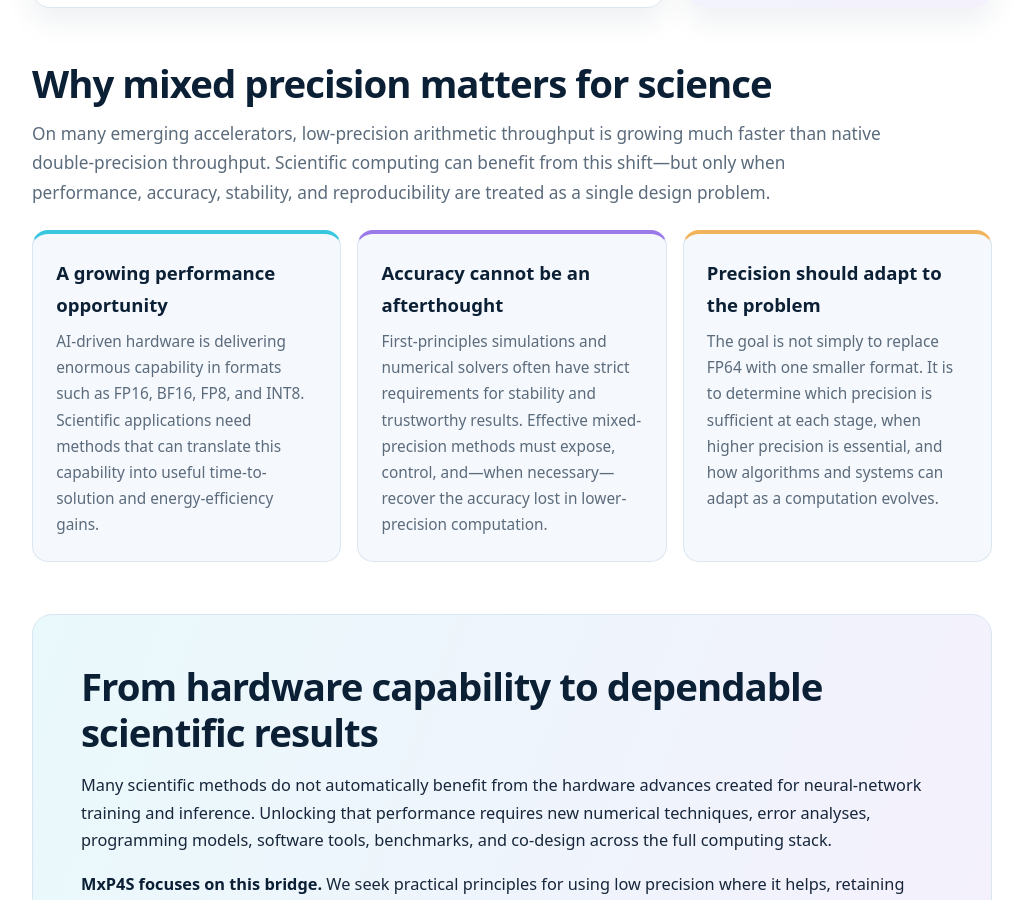
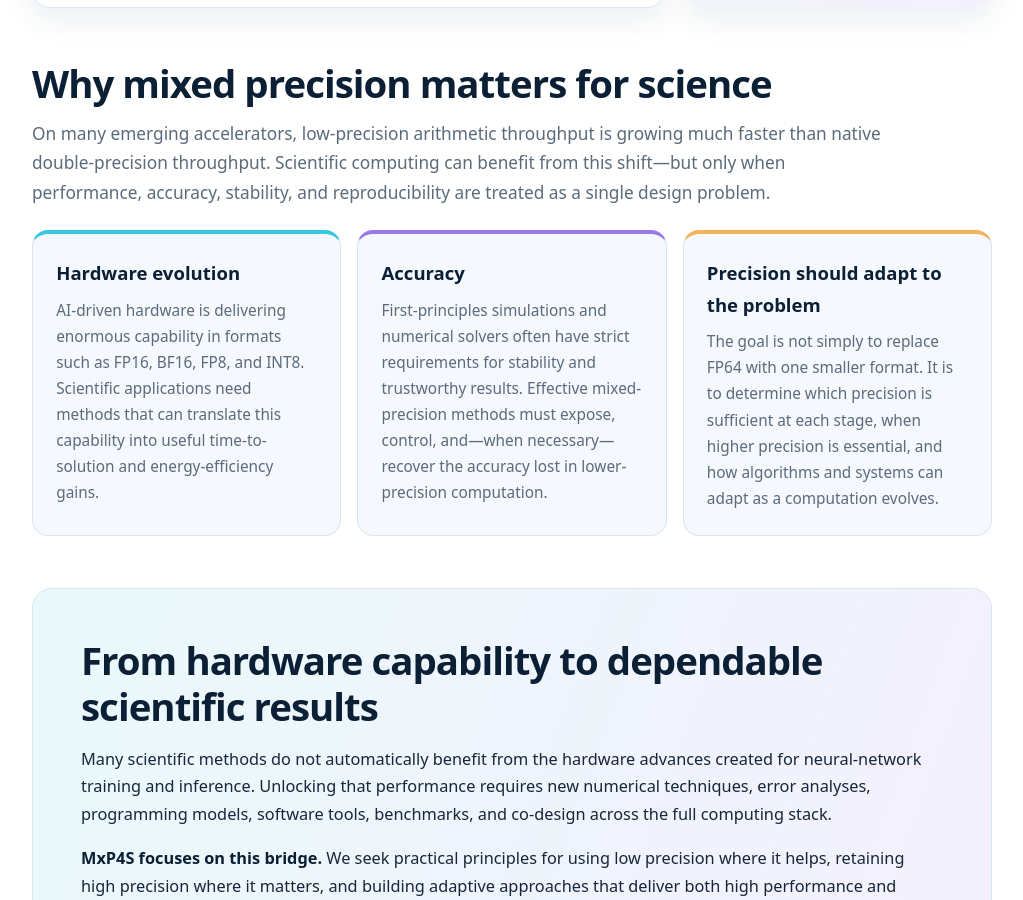
Before and after one commit to MxP4S/mxp4s2027, a Jekyll site: the page built from index.md, in a window 1280 px wide and 900 px high, scrolled down 1981 px. Shown: the whole window, without its empty margins (128-1151 px from the left). Built offline with Jekyll 4.4.1, drawn with Linux system fonts in a browser that asks for light colours.

Commit message:
Update section headings in index.md

```diff
--- a/index.md
+++ b/index.md
@@ -76,7 +76,7 @@ title: Home
 
 <div class="mxp-principles">
   <article class="mxp-principle">
-    <h3>A growing performance opportunity</h3>
+    <h3>Hardware evolution </h3>
     <p>
       AI-driven hardware is delivering enormous capability in formats such as FP16, BF16, FP8, and INT8.
       Scientific applications need methods that can translate this capability into useful time-to-solution
@@ -85,7 +85,7 @@ title: Home
   </article>
 
   <article class="mxp-principle">
-    <h3>Accuracy cannot be an afterthought</h3>
+    <h3>Accuracy</h3>
     <p>
       First-principles simulations and numerical solvers often have strict requirements for stability and
       trustworthy results. Effective mixed-precision methods must expose, control, and—when necessary—recover
```
